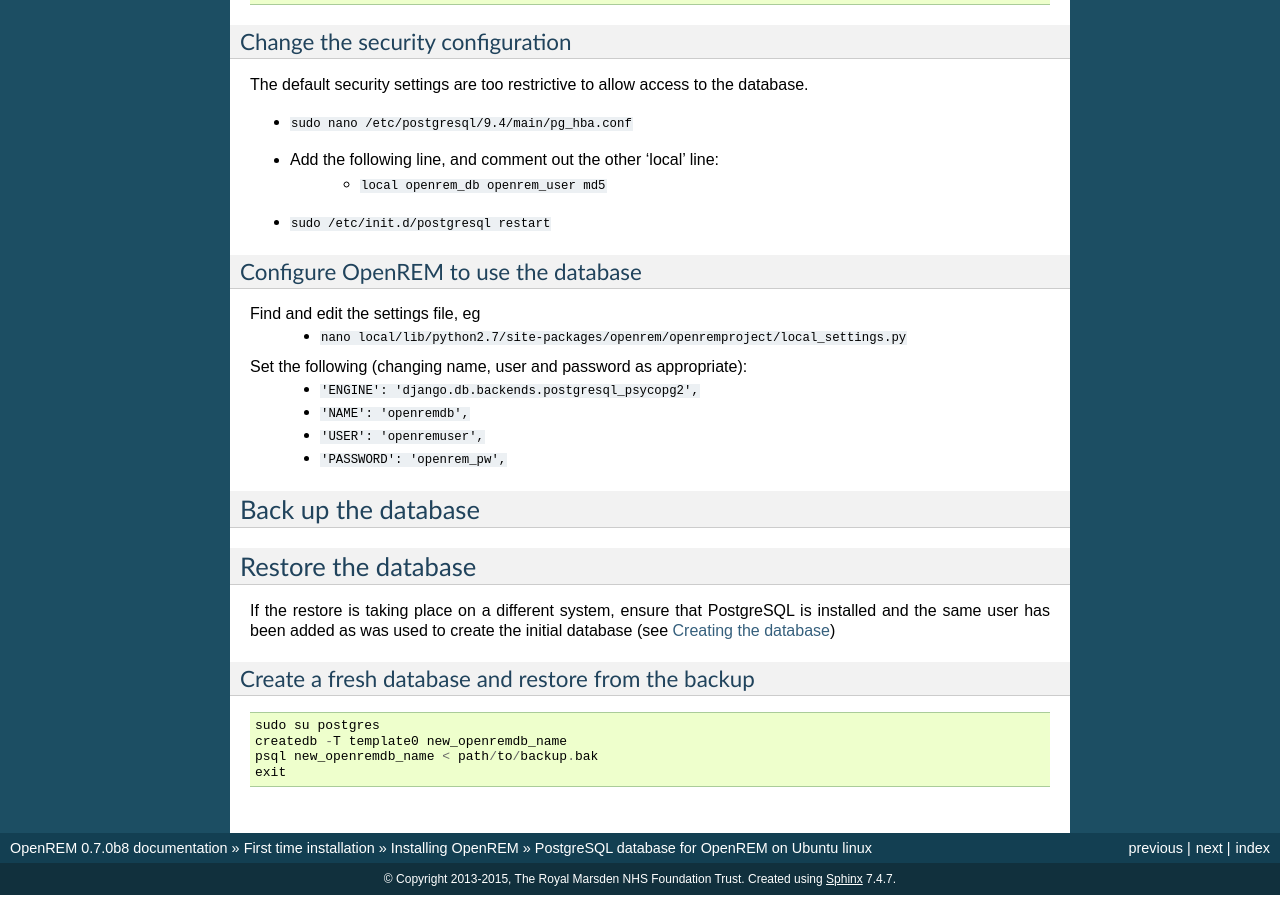
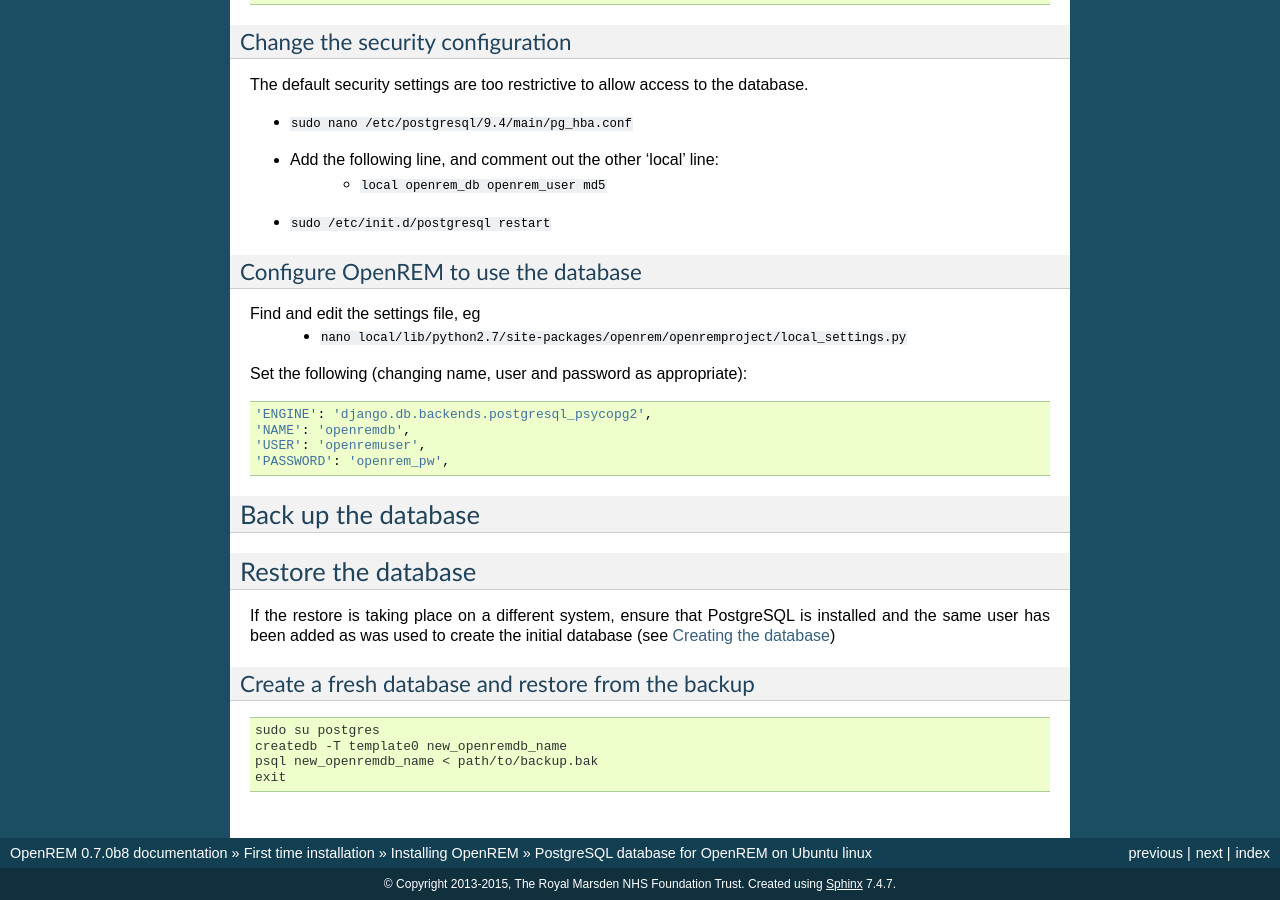
Before and after one commit to ckswilliams/modOpenREM, a Sphinx documentation site: the page built from docs/postgresql.rst, in a window 1280 px wide and 900 px high, scrolled down 1021 px. Built offline with Sphinx 7.4.7, drawn with Linux system fonts in a browser that asks for light colours.

Commit message:
codeblock in previous commit didn't work. Try again with sourecode.

```diff
--- a/docs/postgresql.rst
+++ b/docs/postgresql.rst
@@ -73,11 +73,12 @@
 Find and edit the settings file, eg
     + ``nano local/lib/python2.7/site-packages/openrem/openremproject/local_settings.py``
 
-Set the following (changing name, user and password as appropriate):
-    + ``'ENGINE': 'django.db.backends.postgresql_psycopg2',``
-    + ``'NAME': 'openremdb',``
-    + ``'USER': 'openremuser',``
-    + ``'PASSWORD': 'openrem_pw',``
+Set the following (changing name, user and password as appropriate)::
+
+    'ENGINE': 'django.db.backends.postgresql_psycopg2',
+    'NAME': 'openremdb',
+    'USER': 'openremuser',
+    'PASSWORD': 'openrem_pw',
 
 
 ********************
@@ -94,7 +95,7 @@
 Create a fresh database and restore from the backup
 ===================================================
 
-.. code-block::
+.. sourcecode:: console
 
     sudo su postgres
     createdb -T template0 new_openremdb_name
```
